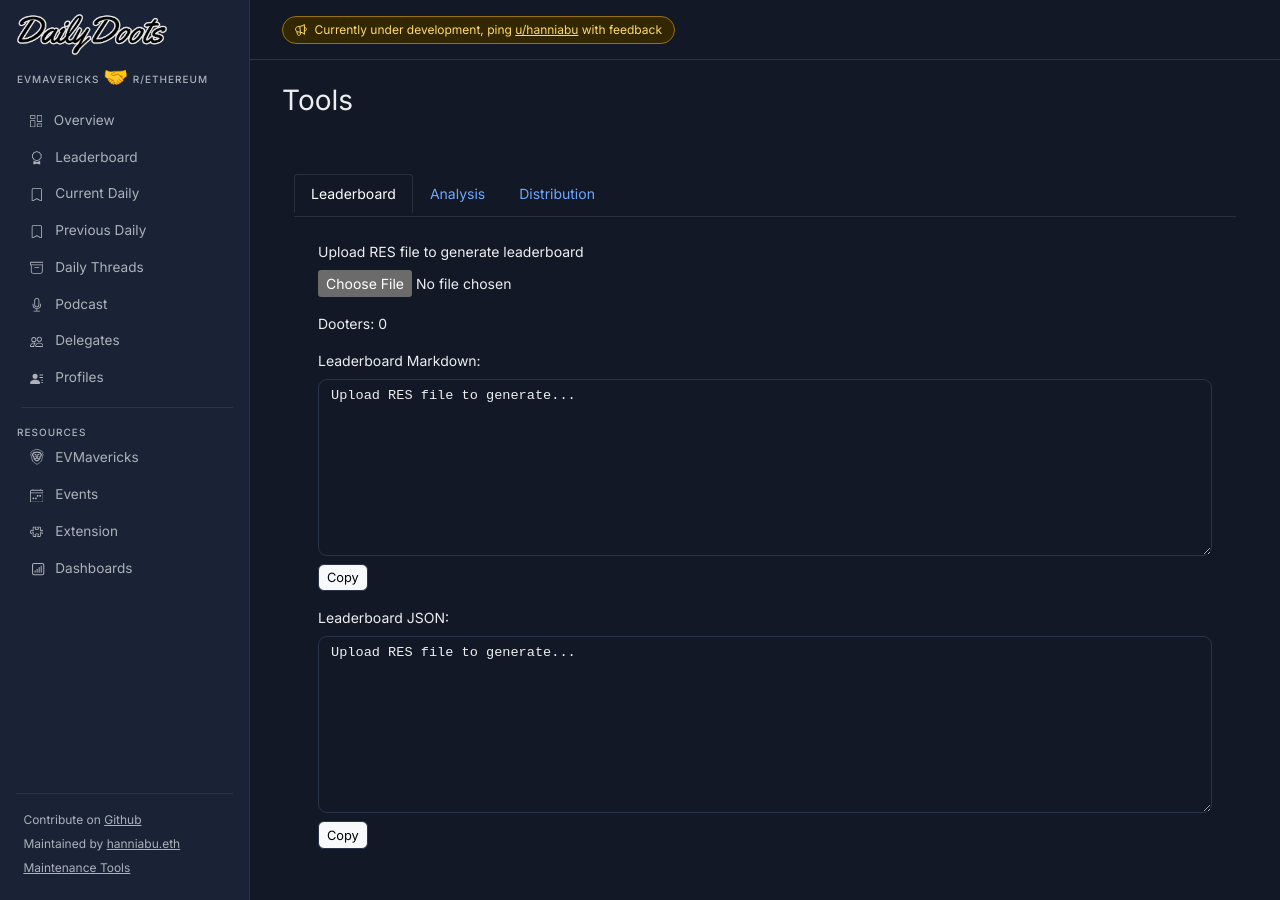
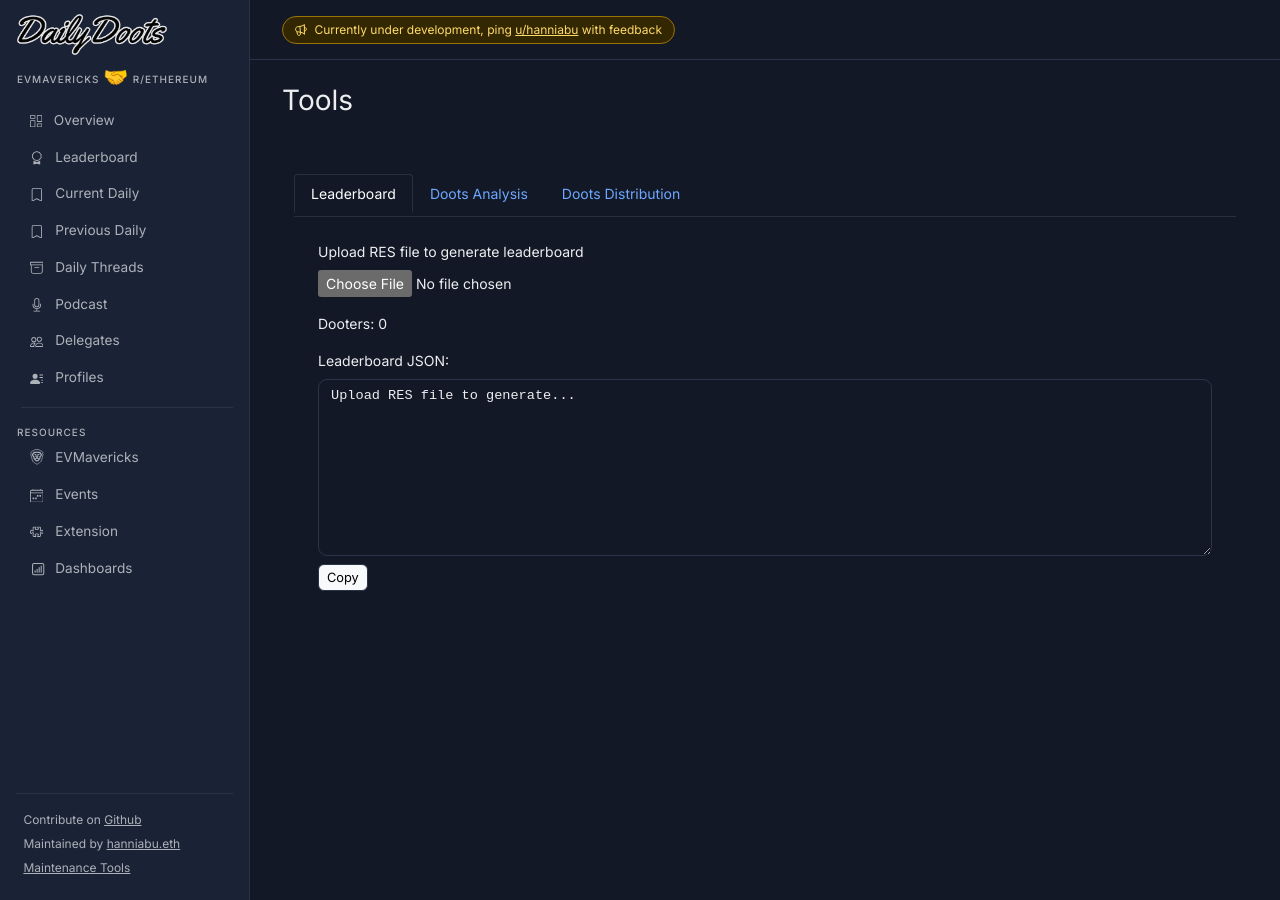
Before and after one commit to etheralpha/dailydoots-com, a Jekyll site: the page built from tools.html, in a window 1280 px wide. Built offline with Jekyll 4.4.1, drawn with Linux system fonts in a browser that asks for light colours; some web fonts are replaced.

Commit message:
update tools formatting/style

```diff
--- a/_includes/partials/tools-analysis.html
+++ b/_includes/partials/tools-analysis.html
@@ -1,6 +1,6 @@
 <!-- Analysis -->
 <div class="tab-pane fade" id="analysis-tab-pane" role="tabpanel" aria-labelledby="analysis-tab" tabindex="0">
-  <div class="mb-3">Run arbitrary code to analize doots leaderboard data</div>
+  <div class="mb-3">Run arbitrary code to analize doots leaderboard data.</div>
   <pre>
 <code>
 const leaderboard = [
--- a/_includes/partials/tools-distribution.html
+++ b/_includes/partials/tools-distribution.html
@@ -1,9 +1,8 @@
 <!-- Distribution -->
 <div class="tab-pane fade" id="distribution-tab-pane" role="tabpanel" aria-labelledby="distribution-tab" tabindex="0">
   <div class="mb-3">Outputs doots leaderboard distribution data</div>
-  <pre class="mb-3">
-    <code id="distributionOutput">
-    </code>
+  <pre class="mb-3 ps-0">
+    <code id="distributionOutput"></code>
   </pre>
 </div>
 
--- a/_includes/partials/tools-leaderboard.html
+++ b/_includes/partials/tools-leaderboard.html
@@ -3,7 +3,7 @@
   <div class="mb-2">Upload RES file to generate leaderboard</div>
   <input id="fileUpload" class="mb-3" type="file" onchange="generateLeaderboard()" />
   <div class="mb-3">Dooters: <span id="dooters">0</span></div>
-  <div class="mb-3">
+  <div class="d-none mb-3">
     <label for="leaderboardMarkdown" class="form-label">Leaderboard Markdown:</label>
     <textarea class="form-control" id="leaderboardMarkdown" rows="8" style="font-family:monospace;font-size:0.85rem;">Upload RES file to generate...</textarea>
     <a class="btn btn-light mt-2" onclick="copyLeaderboard('leaderboardMarkdown')">Copy</a>
--- a/assets/css/main.css
+++ b/assets/css/main.css
@@ -180,6 +180,8 @@
   background-color: rgba(0, 0, 0, 0.25);
   border-radius: calc(1.5 * var(--brand-radius));
   opacity: 75%;
+  padding: 1.5em 1.85rem;
+  padding-bottom: 0;
 }
 
 
--- a/tools.html
+++ b/tools.html
@@ -16,10 +16,10 @@
       <button class="nav-link active" id="leaderboard-tab" data-bs-toggle="tab" data-bs-target="#leaderboard-tab-pane" type="button" role="tab" aria-controls="leaderboard-tab-pane" aria-selected="true">Leaderboard</button>
     </li>
     <li class="nav-item" role="presentation">
-      <button class="nav-link" id="weekly-tab" data-bs-toggle="tab" data-bs-target="#analysis-tab-pane" type="button" role="tab" aria-controls="analysis-tab-pane" aria-selected="false">Analysis</button>
+      <button class="nav-link" id="weekly-tab" data-bs-toggle="tab" data-bs-target="#analysis-tab-pane" type="button" role="tab" aria-controls="analysis-tab-pane" aria-selected="false">Doots Analysis</button>
     </li>
     <li class="nav-item" role="presentation">
-      <button class="nav-link" id="weekly-tab" data-bs-toggle="tab" data-bs-target="#distribution-tab-pane" type="button" role="tab" aria-controls="distribution-tab-pane" aria-selected="false">Distribution</button>
+      <button class="nav-link" id="weekly-tab" data-bs-toggle="tab" data-bs-target="#distribution-tab-pane" type="button" role="tab" aria-controls="distribution-tab-pane" aria-selected="false">Doots Distribution</button>
     </li>
     <!-- <li class="nav-item" role="presentation">
       <button class="nav-link" id="weekly-tab" data-bs-toggle="tab" data-bs-target="#weekly-tab-pane" type="button" role="tab" aria-controls="weekly-tab-pane" aria-selected="false">Weekly</button>
```
Also changed, not shown: other parts of _includes/partials/tools-distribution.html (+1 -1 lines). Lines whose indentation alone changed are shown as unchanged.
